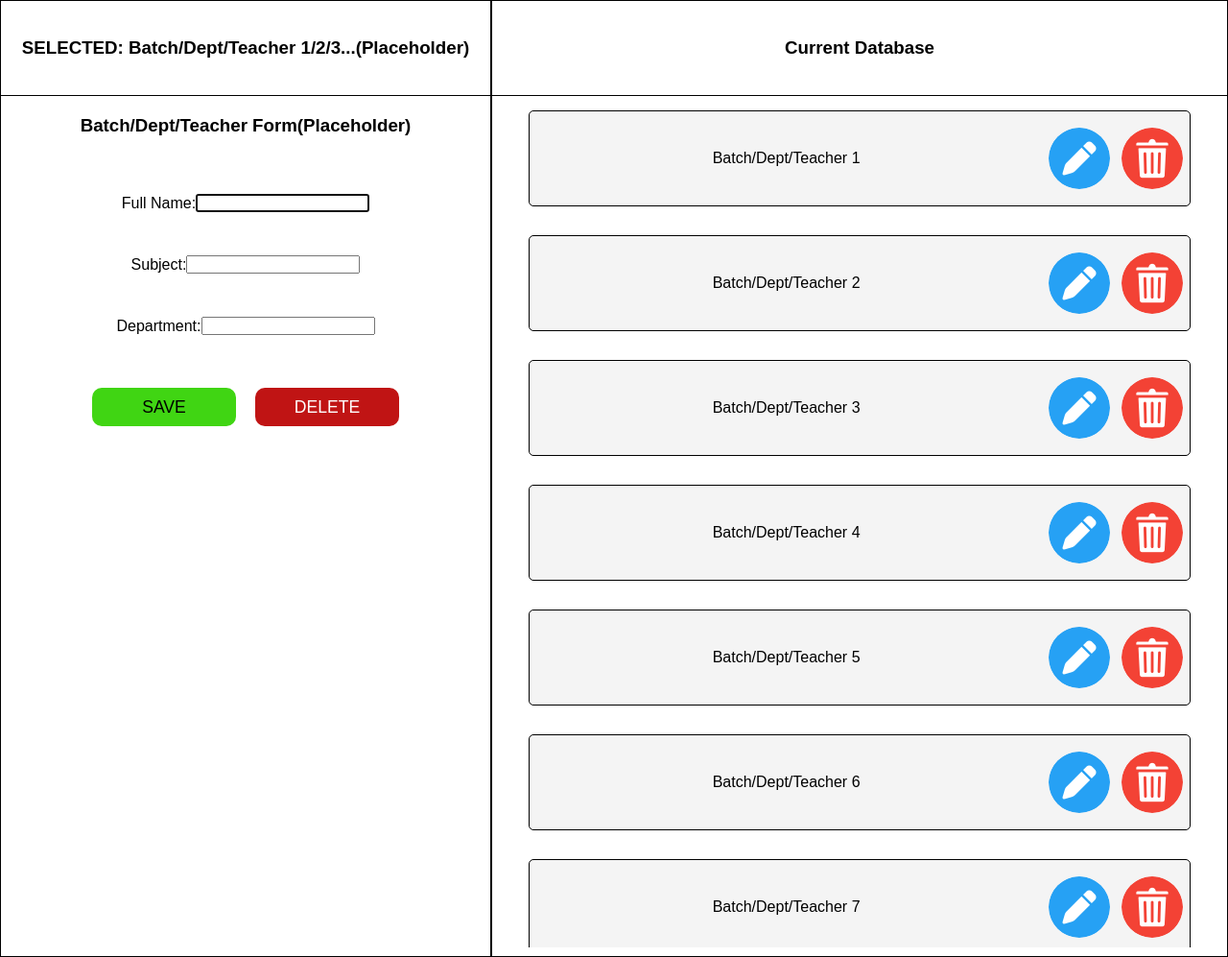
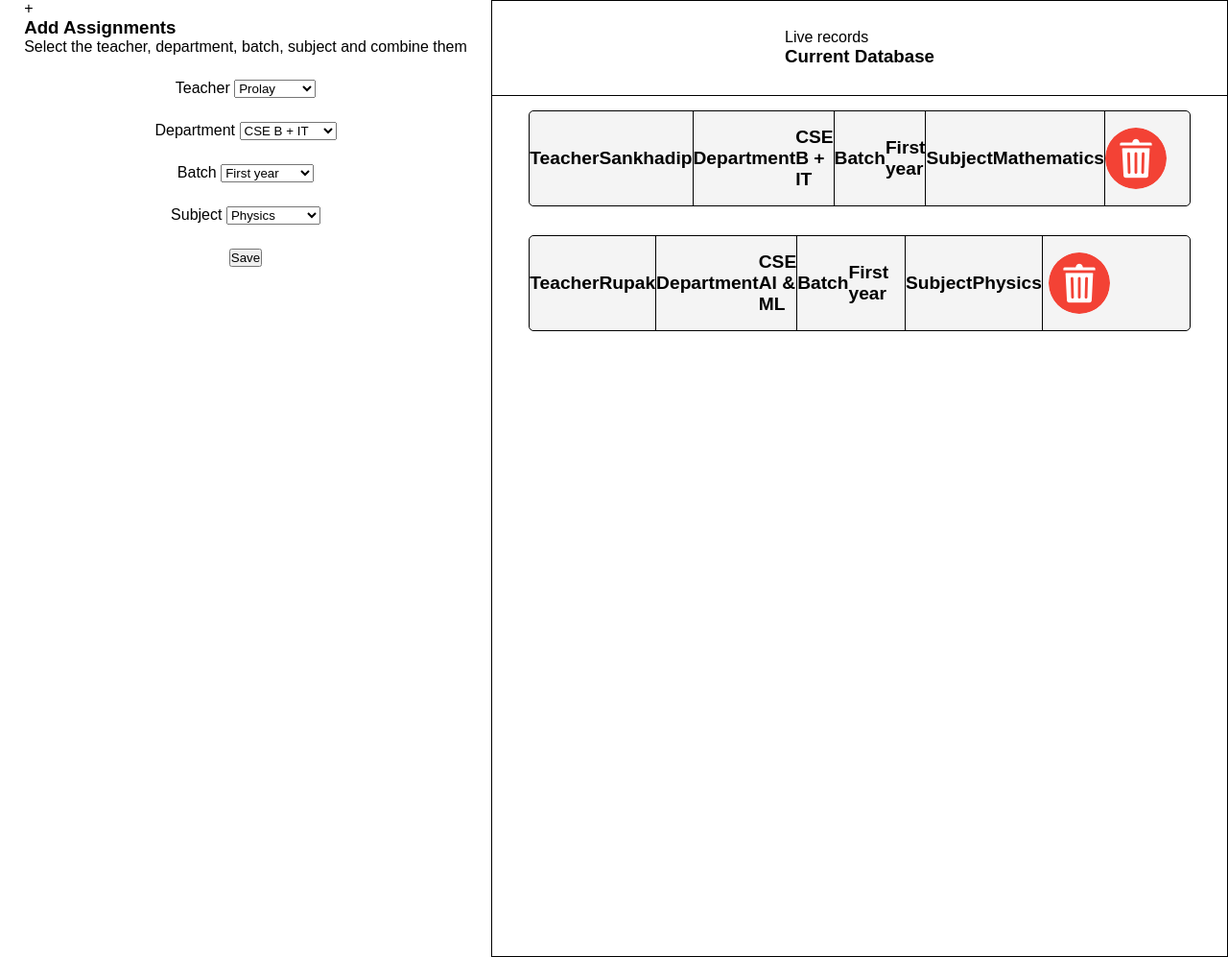
Before and after one commit to Satyanweshi01/Schedulo, a Flask app: page /assignment/add in a window 1280 px wide. Shown: the part 111-1108 px from the top of the page at 96% size. Run offline with Flask 3, Linux system fonts and the light colour scheme.

Commit message:
teacher assign page update

```diff
--- a/app/blueprints/database_edit_form/routes.py
+++ b/app/blueprints/database_edit_form/routes.py
@@ -62,9 +62,37 @@ def get_subject():
     return render_template("subject_db.html",form = subject_form,data=reversed(all_data(Subject,Subject.subject_id)))
 
 # this route for assignment
-@database_edit_form_bp.route("/assignment/add")
+@database_edit_form_bp.route("/assignment/add",methods=["GET","POST"])
 def get_assignment():
-    return render_template("teacher_assignment_db.html")
+    teacher_assignment_form = TEACHERASSIGNMENT()
+
+    # to populate teacher option
+    all_teachers = all_data(Teacher,Teacher.teacher_id)
+    teacher_assignment_form.teacher.choices = [(teacher.teacher_id,teacher.name)for teacher in all_teachers]
+    # to popolate department option
+    all_department = all_data(Department,Department.dept_id)
+    teacher_assignment_form.department.choices = [(dept.dept_id,dept.name)for dept in all_department]
+    # to popolate batch option
+    all_batch = all_data(Batch,Batch.batch_id)
+    teacher_assignment_form.batch.choices = [(batch.batch_id,batch.name)for batch in all_batch]
+    # to popolate subject option
+    all_subject = all_data(Subject,Subject.subject_id)
+    teacher_assignment_form.subject.choices = [(subject.subject_id,subject.name)for subject in all_subject]
+
+
+    # for adding new teacher assignment
+    if teacher_assignment_form.validate_on_submit():
+            new_assignment = TeacherAssignment(
+                teacher_id = teacher_assignment_form.teacher.data,
+                dept_id = teacher_assignment_form.department.data,
+                batch_id = teacher_assignment_form.batch.data,
+                subject_id = teacher_assignment_form.subject.data
+                )
+            db.session.add(new_assignment)
+            db.session.commit()
+            return redirect(url_for('.get_assignment'))
+
+    return render_template("teacher_assignment_db.html",form = teacher_assignment_form, data=reversed(all_data(TeacherAssignment,TeacherAssignment.assignment_id)))
 
 # delete route for batch
 @database_edit_form_bp.route("/batch/delete/<int:id>", methods=["POST"])
@@ -99,3 +127,11 @@ def delete_subject(id):
     db.session.delete(subject_to_delete)
     db.session.commit()
     return redirect(url_for('.get_subject'))
+
+# delete route for assignment
+@database_edit_form_bp.route("/assignment/delete/<int:id>", methods=["POST"])
+def delete_assignment(id):
+    assignment_to_delete = db.session.execute(db.select(TeacherAssignment).where(TeacherAssignment.assignment_id == id)).scalar()
+    db.session.delete(assignment_to_delete)
+    db.session.commit()
+    return redirect(url_for('.get_assignment'))
--- a/app/blueprints/database_edit_form/services.py
+++ b/app/blueprints/database_edit_form/services.py
@@ -1,5 +1,5 @@
 from flask_wtf import FlaskForm
-from wtforms import StringField
+from wtforms import StringField, SelectField
 from wtforms.validators import DataRequired
 from ...extensions import db
 
@@ -21,6 +21,13 @@ class TEACHER(FlaskForm):
     name = StringField(label="Teacher Name", validators= [DataRequired()])
 
 # teacher assignment form
+class TEACHERASSIGNMENT(FlaskForm):
+    teacher = SelectField(label="Teacher",coerce=int)
+    department =  SelectField(label="Department",coerce=int)
+    batch = SelectField(label="Batch",coerce=int)
+    subject = SelectField(label="Subject",coerce=int)
+
+
 
 # function for getting hold on the data
 def all_data(model, order_column):
--- a/app/blueprints/database_edit_form/templates/teacher_assignment_db.html
+++ b/app/blueprints/database_edit_form/templates/teacher_assignment_db.html
@@ -14,75 +14,75 @@
             <h2>Manage Assignments</h2>
         </header>
         <main>
-            <div class="general-form-area">
-                <div class="form-heading">
-                    <h3>SELECTED: Batch/Dept/Teacher 1/2/3...(Placeholder)</h5>
+            <!--here the form renders-->
+            <form class="assignment-form" method="POST" action="{{ url_for('database_edit_form.get_assignment') }}">
+                <div class="panel-heading">
+                    <span class="panel-icon">+</span>
+                    <div>
+                        <h3>Add Assignments</h3>
+                        <p>Select the teacher, department, batch, subject and combine them</p>
+                    </div>
                 </div>
-                <div class="form-main">
-                    <form action="" method="">
-                        <!-- Remove h3 later -->
-                        <div class="form-group">
-                            <h3 style="margin-bottom: 15px;">Batch/Dept/Teacher Form(Placeholder)</h3>
-                        </div>
-
-                        <div class="form-group"><label for="fullName">Full Name:</label>
-        <input type="text" id="fullName" name="full_name" required autofocus autocomplete="name"></div>
-
-                        <div class="form-group">
-                            <label for="subject">Subject:</label>
-        <input type="text" id="subject" name="subject" required>
-                        </div>
-
-                        <div class="form-group"><label for="department">Department:</label>
-        <input type="text" id="department" name="department" required></div>
-
-                        <div class="form-group">
-                            <button id="save_button" type="submit">SAVE</button>
-                            <button id="delete_button" type="submit">DELETE</button>
-                        </div>
-                    </form>
+                {{ form.csrf_token }}
+                <div class="field-group">
+                    {{ form.teacher.label }}
+                    {{ form.teacher() }}
                 </div>
-            </div>
+                <div class="field-group">
+                    {{ form.department.label }}
+                    {{ form.department() }}
+                </div>
+                <div class="field-group">
+                    {{ form.batch.label }}
+                    {{ form.batch() }}
+                </div>
+                <div class="field-group">
+                    {{ form.subject.label }}
+                    {{ form.subject() }}
+                </div>
+                <input type="submit" value="Save">
+            </form>
             <div class="curr-data-area">
                 <div class="curr-data-heading">
-                    <h3>Current Database</h5>
+                    <div>
+                        <span class="eyebrow">Live records</span>
+                        <h3>Current Database</h3>
+                    </div>
                 </div>
                 <div class="curr-data-main">
+                    {% for i in data %}
                     <div class="card">
-                        <div class="card-content">Batch/Dept/Teacher 1</div>
-                        <div class="card-edit" title="Edit"><button></button></div>
-                        <div class="card-delete" title="Delete"><button></button></div>
+                        <div class="card-content">
+                            <div class="content-part">
+                                <span>Teacher</span>
+                                <strong>{{ i.teacher.name }}</strong>
+                            </div>
+                            <div class="content-part code-pill">
+                                <span>Department</span>
+                                <strong>{{ i.department.name }}</strong>
+                            </div>
+                            <div class="content-part code-pill">
+                                <span>Batch</span>
+                                <strong>{{ i.batch.name }}</strong>
+                            </div>
+                            <div class="content-part code-pill">
+                                <span>Subject</span>
+                                <strong>{{ i.subject.name }}</strong>
+                            </div>
+                        </div>
+                        <!--<div class="card-edit" title="Edit"><button></button></div>-->
+                        <div class="card-delete" title="Delete">
+                            <form action="{{url_for('database_edit_form.delete_assignment',id=i.assignment_id)}}" method="POST">
+                                <button type = "submit"></button>
+                            </form>
+                        </div>
                     </div>
-                    <div class="card">
-                        <div class="card-content">Batch/Dept/Teacher 2</div>
-                        <div class="card-edit" title="Edit"><button></button></div>
-                        <div class="card-delete" title="Delete"><button></button></div>
+                    {% else %}
+                    <div class="empty-state">
+                        <h3>No assignments yet</h3>
+                        <p>Add your first assignments to start building timetable data.</p>
                     </div>
-                    <div class="card">
-                        <div class="card-content">Batch/Dept/Teacher 3</div>
-                        <div class="card-edit" title="Edit"><button></button></div>
-                        <div class="card-delete" title="Delete"><button></button></div>
-                    </div>
-                    <div class="card">
-                        <div class="card-content">Batch/Dept/Teacher 4</div>
-                        <div class="card-edit" title="Edit"><button></button></div>
-                        <div class="card-delete" title="Delete"><button></button></div>
-                    </div>
-                    <div class="card">
-                        <div class="card-content">Batch/Dept/Teacher 5</div>
-                        <div class="card-edit" title="Edit"><button></button></div>
-                        <div class="card-delete" title="Delete"><button></button></div>
-                    </div>
-                    <div class="card">
-                        <div class="card-content">Batch/Dept/Teacher 6</div>
-                        <div class="card-edit" title="Edit"><button></button></div>
-                        <div class="card-delete" title="Delete"><button></button></div>
-                    </div>
-                    <div class="card">
-                        <div class="card-content">Batch/Dept/Teacher 7</div>
-                        <div class="card-edit" title="Edit"><button></button></div>
-                        <div class="card-delete" title="Delete"><button></button></div>
-                    </div>
+                    {% endfor %}
                 </div>
             </div>
         </main>
--- a/app/models/teacherassignments.py
+++ b/app/models/teacherassignments.py
@@ -1,5 +1,5 @@
 from app.extensions import db
-from sqlalchemy.orm import Mapped, mapped_column
+from sqlalchemy.orm import Mapped, mapped_column, relationship
 from sqlalchemy import String, Integer, ForeignKey
 
 # this is a mapping table where we assign
@@ -19,21 +19,25 @@ class TeacherAssignment(db.Model):
         ForeignKey("teachers.teacher_id"),
         nullable=False
     )
+    teacher = relationship("Teacher")
         # department
     dept_id: Mapped[int] = mapped_column(
         Integer,
         ForeignKey("departments.dept_id"),
         nullable=False
     )
+    department = relationship("Department")
         # subject
     subject_id: Mapped[int] = mapped_column(
         Integer,
         ForeignKey("subjects.subject_id"),
         nullable=False
     )
+    subject = relationship("Subject")
         # batch
     batch_id: Mapped[int] = mapped_column(
         Integer,
         ForeignKey("batches.batch_id"),
         nullable=False
     )
+    batch = relationship("Batch")
```
Also changed, not shown: instance/database.db.
